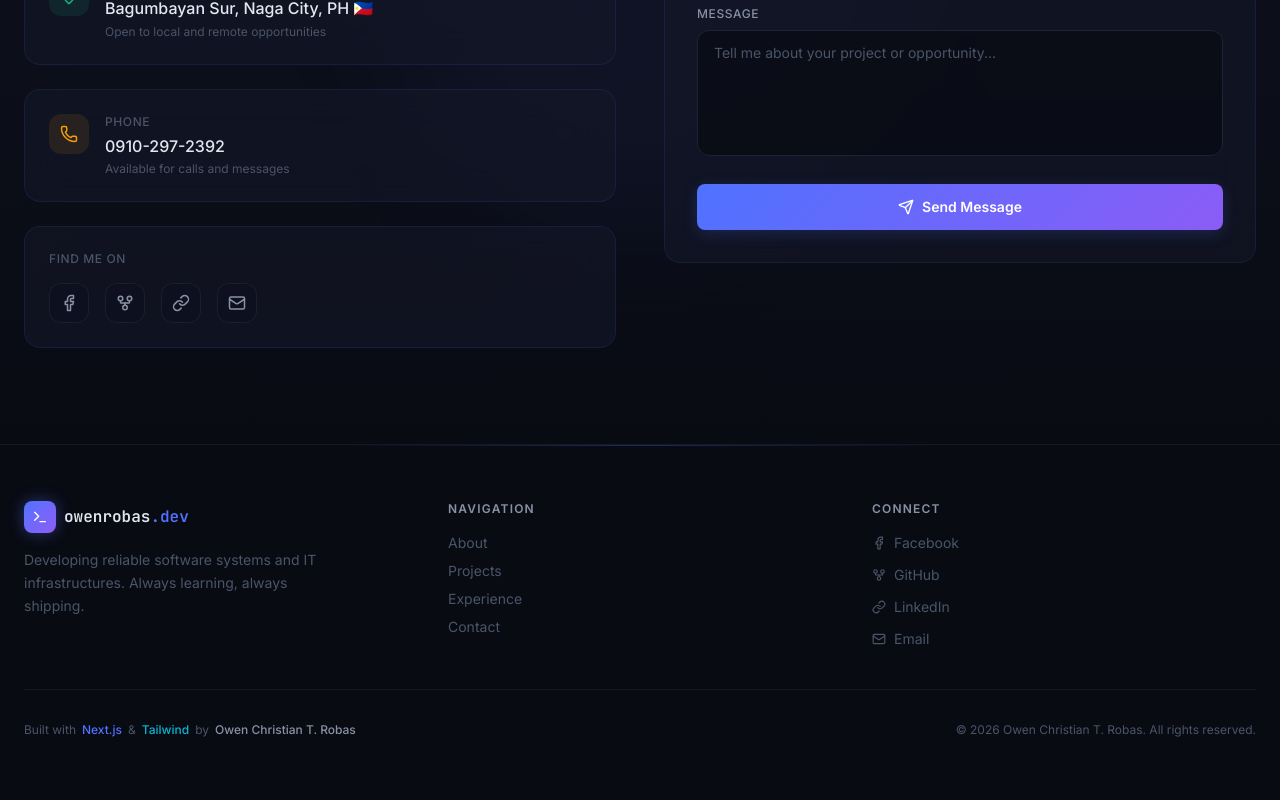
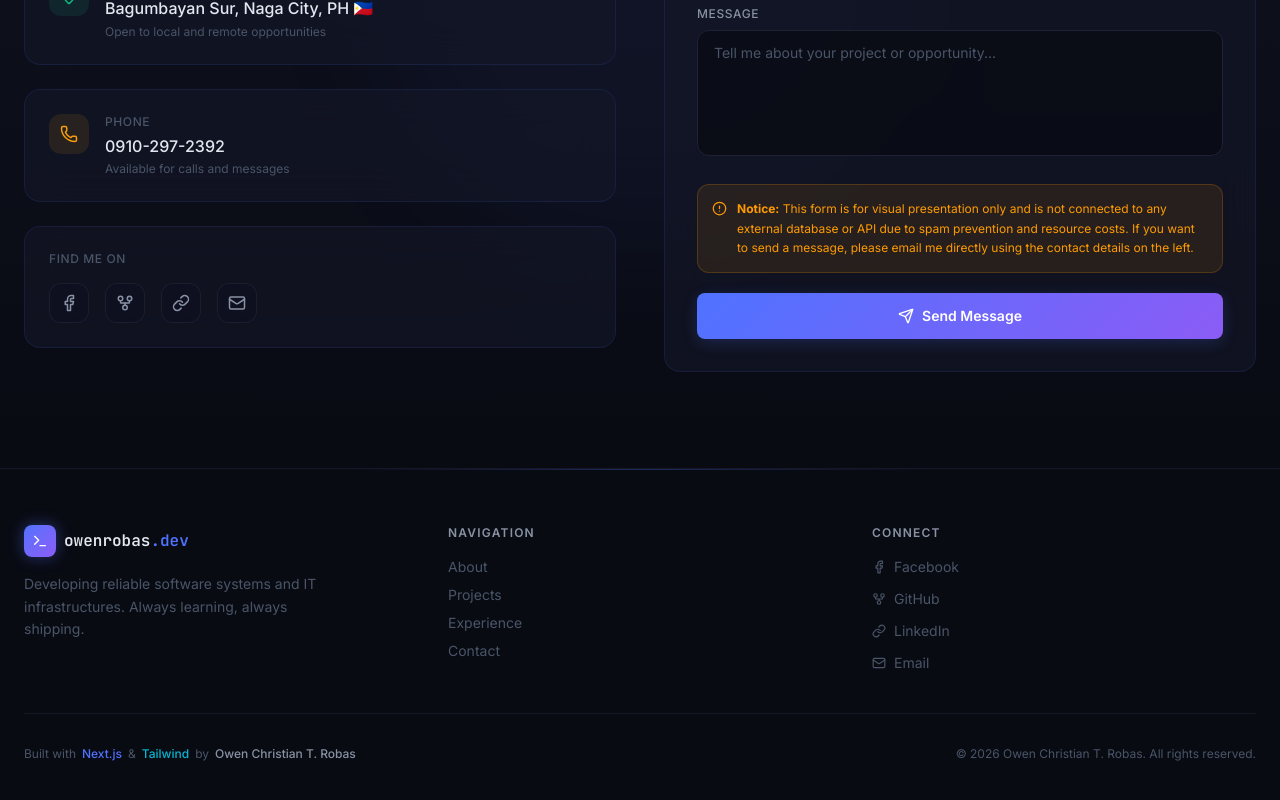
Before and after one commit to oRAcIowAA/portfolio, a Next.js app: page / in a window 1280 px wide. Shown: the part 5793-6593 px from the top of the page. Built offline with nearby package versions, Linux system fonts and the light colour scheme.

Commit message:
feat: update linkedin link and add form disclaimer notice

```diff
--- a/src/components/Contact.tsx
+++ b/src/components/Contact.tsx
@@ -46,7 +46,7 @@ const socialLinks = [
   },
   {
     label: "LinkedIn",
-    href: "https://linkedin.com/in/oraciowaa",
+    href: "https://www.linkedin.com/in/owen-christian-robas-0159b2297/",
     icon: LinkIcon,
     color: "#4f72ff",
     hoverColor: "hover:text-[#4f72ff]",
@@ -302,6 +302,14 @@ export default function Contact() {
                     </div>
                   )}
 
+                  {/* Warning disclaimer banner */}
+                  <div className="p-3.5 rounded-xl bg-amber-500/10 border border-amber-500/20 flex items-start gap-2.5 text-xs text-amber-500 leading-relaxed">
+                    <AlertCircle size={15} className="flex-shrink-0 mt-0.5" />
+                    <span>
+                      <strong>Notice:</strong> This form is for visual presentation only and is not connected to any external database or API due to spam prevention and resource costs. If you want to send a message, please email me directly using the contact details on the left.
+                    </span>
+                  </div>
+
                   <button
                     id="contact-submit"
                     type="submit"
--- a/src/components/Footer.tsx
+++ b/src/components/Footer.tsx
@@ -21,7 +21,7 @@ const FacebookIcon = (props: { size?: number; className?: string }) => (
 const socialLinks = [
   { href: "https://www.facebook.com/oc.robas", icon: FacebookIcon, label: "Facebook" },
   { href: "https://github.com/oRAcIowAA", icon: GitFork, label: "GitHub" },
-  { href: "https://linkedin.com/in/oraciowaa", icon: LinkIcon, label: "LinkedIn" },
+  { href: "https://www.linkedin.com/in/owen-christian-robas-0159b2297/", icon: LinkIcon, label: "LinkedIn" },
   { href: "https://mail.google.com/mail/?view=cm&fs=1&to=robasowen@gmail.com&su=Inquiry%20from%20Portfolio&body=Hi%20Owen,%0D%0A%0D%0AI%20visited%20your%20portfolio%20and%20would%20like%20to%20connect%20with%20you%20regarding...", icon: Mail, label: "Email" },
 ];
 
```
